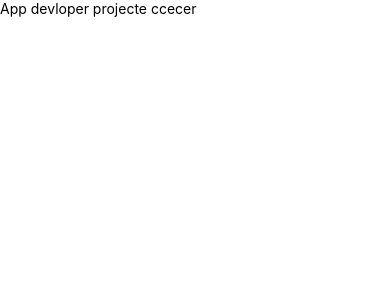
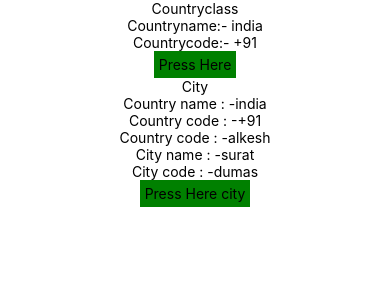
Before and after one commit to alkesh5050/awesomeproject, a React Native app: screen / in a window 390 px wide. Shown: the top 300 px of the page. Built offline with nearby package versions, Linux system fonts and the light colour scheme.

Commit message:
10_5_24_wark

```diff
--- a/App.js
+++ b/App.js
@@ -1,10 +1,15 @@
 import { View, Text } from 'react-native'
 import React from 'react'
+import Country from './app/Componet/Container/country/Country.js'
+import Countryclass from './app/Componet/Container/countryclass/Countryclass.js'
+import City from './app/Componet/Container/City/City.js'
 
 export default function App() {
   return (
-    <View>
-      <Text>App devloper projecte ccecer</Text>
-    </View>
+    <>
+  {/* <Country/> */}
+   <Countryclass/>
+   {/* <City/> */}
+   </>
   )
 }
--- /dev/null
+++ b/app/Componet/Container/City/City.js
@@ -0,0 +1,47 @@
+import { Text, TouchableOpacity, View } from 'react-native'
+import React, { Component } from 'react'
+
+export default class City extends Component {
+    constructor(props) {
+        super(props)
+        this.state = {
+            Cityname: 'surat',
+            famas: 'dumas'
+        }
+    }
+    changeCity = () => {
+        console.log("sddssd");
+        this.setState({
+            Cityname: 'goa',
+            famas: 'mall'
+        });
+    };
+
+    render() {
+        return (
+            <View style={styles.container}>
+                <Text>City</Text>
+                <Text>Country name : -{this.props.cn}</Text>
+                <Text>Country code : -{this.props.co}</Text>
+                <Text>Country code : -{this.props.myname}</Text>
+                <Text>City name : -{this.state.Cityname}</Text>
+                <Text>City code : -{this.state.famas}</Text>
+                <TouchableOpacity style={styles.button} onPress={this.changeCity}>
+                    <Text>Press Here city</Text>
+                </TouchableOpacity>
+            </View>
+        )
+    }
+}
+const styles = ({
+
+    button: {
+        alignItems: 'center',
+        backgroundColor: 'green',
+        padding: 5,
+
+    },
+    container:{
+        alignItems: 'center',
+    }
+});
--- /dev/null
+++ b/app/Componet/Container/country/Country.js
@@ -0,0 +1,11 @@
+import { View, Text } from 'react-native'
+import React from 'react'
+
+export default function Country() {
+
+  return (
+    <View>
+      <Text>Country</Text>
+    </View>
+  )
+}
--- /dev/null
+++ b/app/Componet/Container/countryclass/Countryclass.js
@@ -0,0 +1,49 @@
+import { Text, TouchableOpacity, View } from 'react-native'
+import React, { Component } from 'react'
+import Country from '../country/Country.js'
+import City from '../City/City.js'
+
+export default class Countryclass extends Component {
+  constructor(props) {
+    super(props)
+    this.state = {
+      Countryname: 'india',
+      Countrycode: '+91'
+    }
+  }
+  changecountry = () => {
+    console.log("sdd");
+    this.setState({
+      Countryname: 'us',
+      Countrycode: '+1'
+    })
+  }
+
+  render() {
+    return (
+      <View style={styles.container}>
+        <Text>Countryclass</Text>
+        <Text>Countryname:- {this.state.Countryname}</Text>
+        <Text>Countrycode:- {this.state.Countrycode}</Text>
+        <TouchableOpacity style={styles.button} onPress={this.changecountry}>
+          <Text>Press Here</Text>
+        </TouchableOpacity>
+
+        <City cn={this.state.Countryname} co={this.state.Countrycode} myname={'alkesh'}/>
+      </View>
+    )
+  }
+}
+const styles = ({
+
+  button: {
+      alignItems: 'center',
+      backgroundColor: 'green',
+      padding: 5,
+
+  },
+  container:{
+      alignItems: 'center',
+  }
+
+});
```
